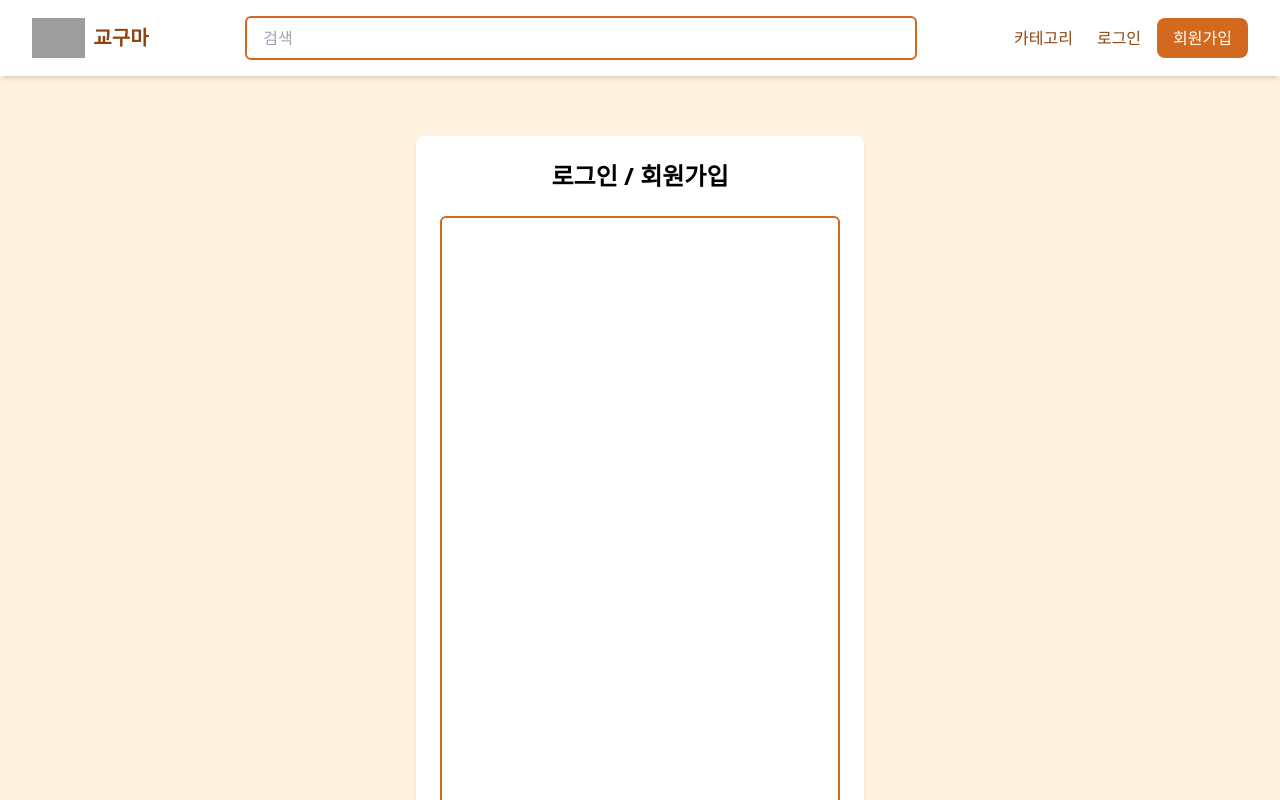
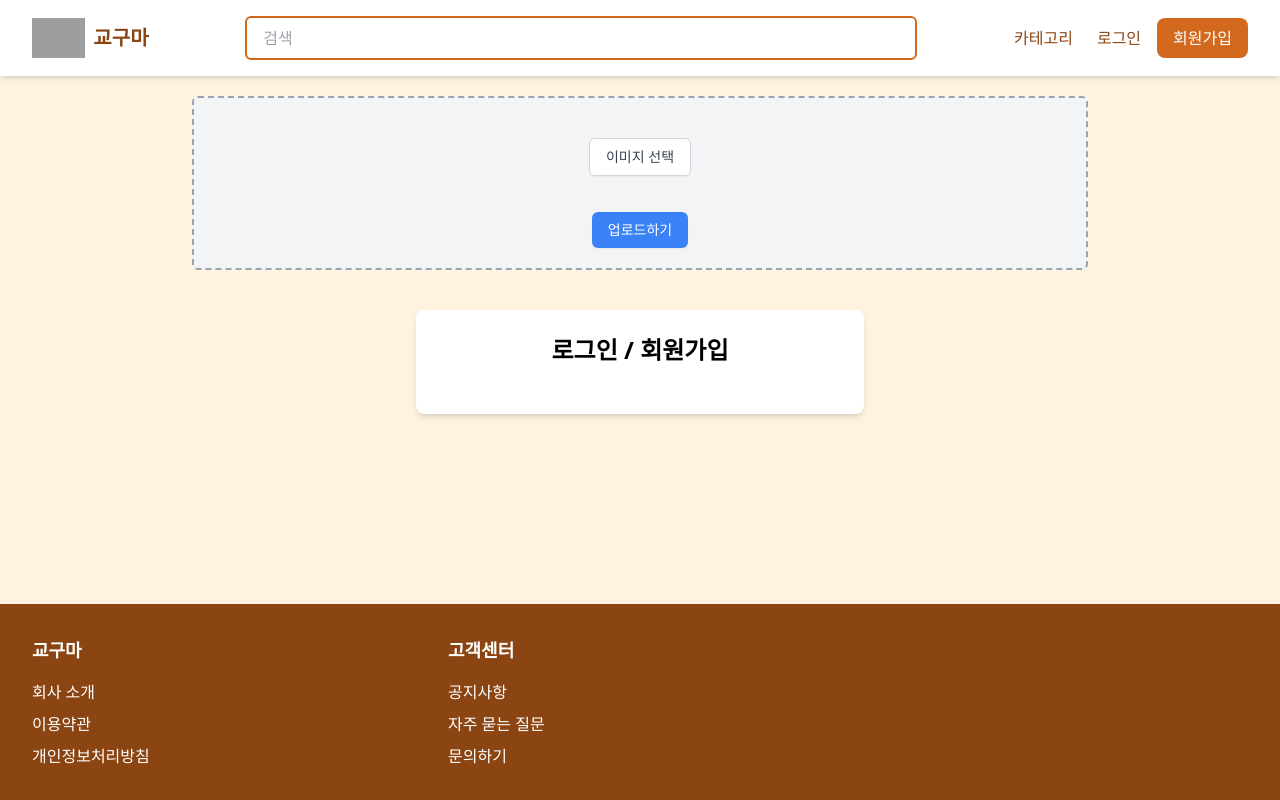
Before and after one commit to asdp80/Gyoguma, a React (Create React App) app: page /auth in a window 1280 px wide. Shown: the top 800 px of the page. Built offline with nearby package versions, Linux system fonts and the light colour scheme; grey boxes are pictures that could not be loaded.

Commit message:
[feat]ImageUpload 기능 추가, axios 설치, 텍스트 입력에 onChange 추가

```diff
--- a/package.json
+++ b/package.json
@@ -6,6 +6,7 @@
     "@testing-library/jest-dom": "^5.17.0",
     "@testing-library/react": "^13.4.0",
     "@testing-library/user-event": "^13.5.0",
+    "axios": "^1.7.8",
     "react": "^18.3.1",
     "react-dom": "^18.3.1",
     "react-router-dom": "^7.0.1",
--- a/src/components/common/Button.js
+++ b/src/components/common/Button.js
@@ -1,2 +1,36 @@
 // 버튼 컴포넌트
+
+import { Link } from "react-router-dom"
+
 // 로그인, 상품 등록, 채팅하기 등
+const Button = (props) => {
+    const { // 기본값
+        text='button',
+        onClick=null,
+        className='px-4 py-2 bg-gyoguma text-white rounded-lg hover:bg-gyoguma-dark',
+        isLink=false,
+        Link='#'
+    } = props
+
+    return (
+        <>
+            {isLink ? (
+                <Link
+                className={className}
+                to={Link}>
+                {text}
+                </Link>
+            ) : (
+                <button
+                className={className}
+                onClick={onClick}>
+                {text}
+                </button>
+            )}
+        </>
+
+
+    )
+}
+
+export default Button
--- a/src/components/common/ImageUploader.js
+++ b/src/components/common/ImageUploader.js
@@ -2,46 +2,91 @@
 // 상품 이미지, 프로필 이미지 업로드에 사용
 // 다중 업로드 가능
 import { useState } from "react";
+import axios from "axios";
 
 const ImageUploader = () => {
     const [uploadImgUrls, setUploadImgUrls] = useState([]);
+    const [selectedFiles, setSelectedFiles] = useState([]);
 
     const onChangeImageUpload = (e) => {
         const { files } = e.target;
         const fileArray = Array.from(files);
 
+        // 미리보기용 이미지 URL 생성, base64로 인코딩됨 -> 이것을 서버로 전송할 수도 있음
         const newImgUrls = fileArray.map((file) => {
             const reader = new FileReader();
             return new Promise((resolve) => {
-                reader.onloadend = () => resolve(reader.result);
-                reader.readAsDataURL(file);
+                reader.onloadend = () => resolve(reader.result); // load가 끝나면 그 결과(이미지 파일)를 반환
+                reader.readAsDataURL(file); //load 시작
             });
         });
 
+        // 미리보기에 이미지 URL 추가(base64)
         Promise.all(newImgUrls).then((results) => {
             setUploadImgUrls((prevUrls) => [...prevUrls, ...results]);
         });
+
+        // 업로드 할 파일 추가(blob/files)
+        setSelectedFiles((prevFiles) => [...prevFiles, ...fileArray]);
+    };
+
+    const onUploadImages = async () => {
+        if (selectedFiles.length === 0) { //이미지가 없다면?
+            alert("업로드할 이미지를 선택하세요!");
+            return;
+        }
+
+        const formData = new FormData(); // FormData를 이용해 파일 그대로 보낼 수 있다.
+        selectedFiles.forEach((file, index) => {
+            formData.append(`images[${index}]`, file); // 키는 추후 수정 가능
+        });
+
+        try {
+            const response = await axios.post("http://YOUR-API-URI-HERE/upload", formData, {
+                headers: {
+                    "Content-Type": "multipart/form-data",
+                },
+            });
+
+            console.log("이미지 업로드 성공:", response.data);
+            alert("이미지 업로드가 완료되었습니다!");
+        } catch (error) {
+            console.error("이미지 업로드 실패:", error);
+            alert("이미지 업로드 중 오류가 발생했습니다.");
+        }
     };
 
     return (
-        <div className="flex flex-col items-center gap-5 p-5 border-2 border-dashed border-gray-400 rounded-md max-w-xl mx-auto bg-gray-100">
-            <div className="grid grid-cols-2 sm:grid-cols-3 md:grid-cols-4 gap-4 w-full">
+        <div className="flex flex-col items-center gap-5 p-5 border-2 border-dashed border-gray-400 rounded-md max-w-4xl mx-auto bg-gray-100">
+        {/* ^ 이미지 업로더 전체 크기 및 형태에 관여함 */}
+            <div className="grid grid-cols-2 sm:grid-cols-3 md:grid-cols-4 lg:grid-cols-5 gap-4 w-full">
                 {uploadImgUrls.map((url, index) => (
                     <img
                         key={index}
                         src={url}
                         alt={`Uploaded ${index}`}
-                        className="w-full h-28 object-cover rounded-md border border-gray-300 hover:scale-110 transform transition duration-300"
+                        className="w-full h-full aspect-auto object-cover rounded-md border border-gray-300 hover:scale-110 transform transition duration-300"
+                        onClick={/* 이미지를 클릭하여 삭제하는 기능 */() => {return}}
                     />
                 ))}
             </div>
+            {/* 이미지 업로드 버튼 스타일링을 위한 라벨 */}
+            <label className="flex items-center gap-2 px-4 py-2 text-sm font-medium text-gray-700 bg-white border border-gray-300 rounded-md shadow-sm cursor-pointer hover:bg-gray-200 focus:outline-none focus:ring-2 focus:ring-offset-2 focus:ring-gray-500">
+                <span>이미지 선택</span>
                 <input
-                className="px-4 py-2 text-sm font-medium text-gray-700 bg-white border border-gray-300 rounded-md shadow-sm hover:bg-gray-200 focus:outline-none focus:ring-2 focus:ring-offset-2 focus:ring-gray-500"
                     type="file"
                     accept="image/*"
                     multiple
                     onChange={onChangeImageUpload}
+                    className="hidden"
                 />
+            </label>
+            <button
+                className="mt-4 px-4 py-2 text-sm font-medium text-white bg-blue-500 rounded-md shadow-sm hover:bg-blue-600 focus:outline-none focus:ring-2 focus:ring-offset-2 focus:ring-blue-400"
+                onClick={onUploadImages}
+            >
+                업로드하기
+            </button>
         </div>
     );
 };
--- a/src/components/common/InputField.js
+++ b/src/components/common/InputField.js
@@ -5,12 +5,14 @@ const InputField = (props) => {
         type='text',
         placeholder='text',
         className='w-full px-4 py-2 rounded-md  border-2 border-gyoguma focus:border-gyoguma-dark outline-none',
+        onChange=null,
     } = props
     return (
         <input
             type={type}
             placeholder={placeholder}
             className={className}
+            onChange={onChange}
         />
     )
 }
--- a/src/components/common/TextArea.js
+++ b/src/components/common/TextArea.js
@@ -2,10 +2,11 @@
 // 상품 설명 등 (자동 높이 조절 가능)
 
 const TextArea = (props) => {
-    const {cols='50', rows='25'} = props
+    const {cols='50', rows='25', onChange=null} = props
     return (
         <textarea className='w-full px-4 py-2 rounded-md  border-2 border-gyoguma focus:border-gyoguma-dark outline-none'
-        cols={cols} rows={rows} />
+        cols={cols} rows={rows}
+        onChange={onChange}/>
     )
 }
 
--- a/src/pages/AuthPage.js
+++ b/src/pages/AuthPage.js
@@ -3,17 +3,21 @@
 // 회원가입 클릭 -> 로그인 false -> SignUpForm 표시
 
 import React from 'react';
-import TextArea from '../components/common/TextArea';
+import ImageUploader from '../components/common/ImageUploader';
 
 function AuthPage() {
   return (
+    <>
+    <ImageUploader/>
     <div className="max-w-md mx-auto mt-10 p-6 bg-white rounded-lg shadow-md">
       <h1 className="text-2xl font-bold text-center mb-6">로그인 / 회원가입</h1>
       <div className="space-y-4">
         {/* 인증 폼이 들어갈 자리 */}
-        <TextArea />
+
       </div>
     </div>
+    </>
+
   );
 }
 
```
Also changed, not shown: 1 other file (tests, documents, lock files or other folders). Lines whose indentation alone changed are shown as unchanged.
